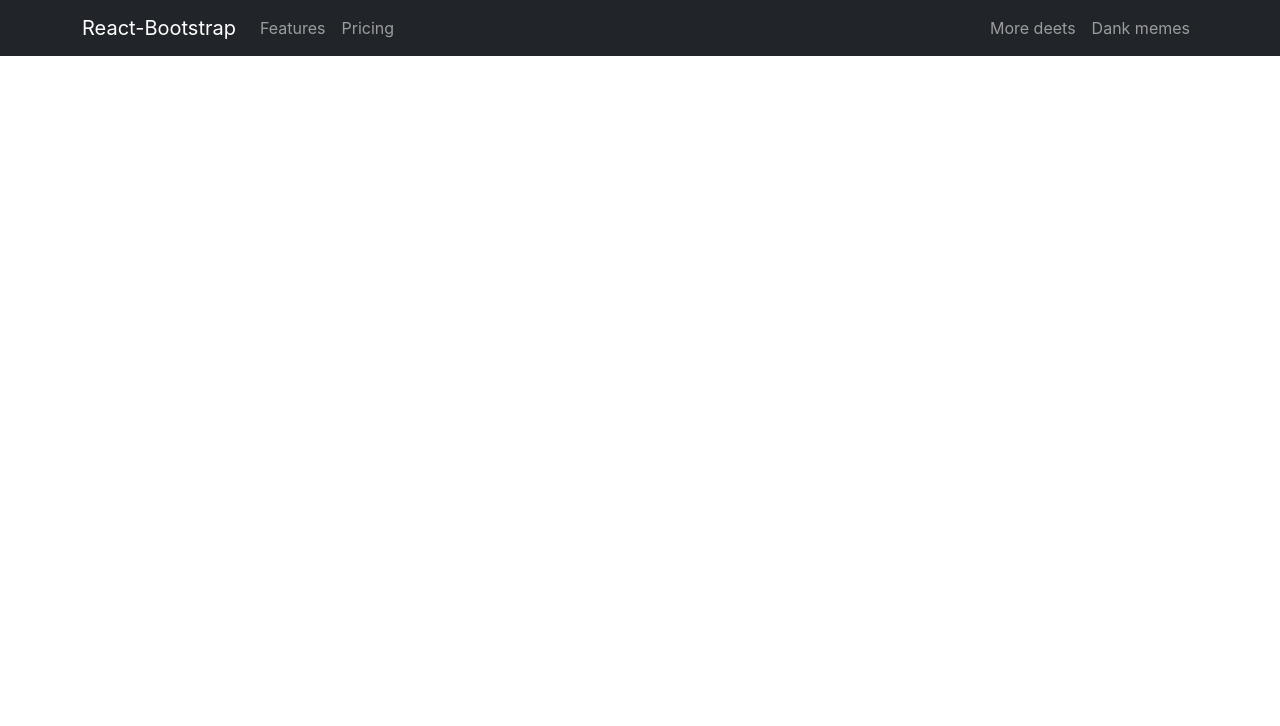
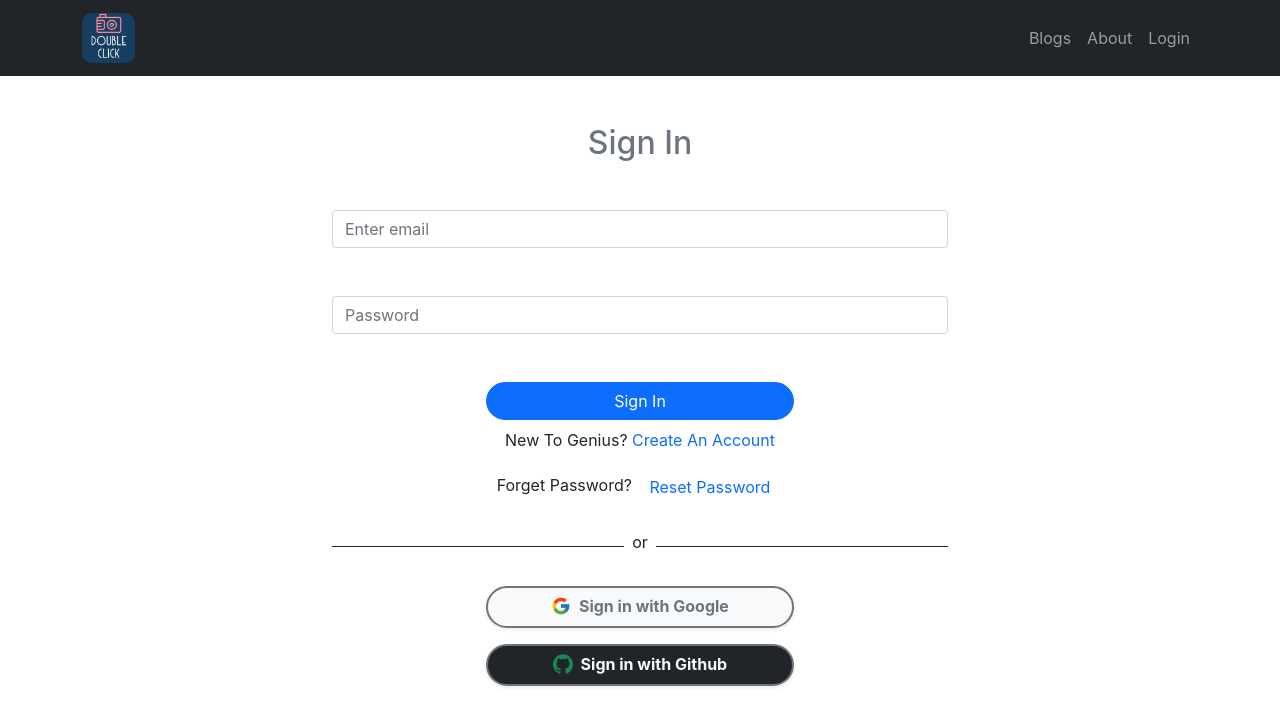
Before and after one commit to utsho-gif/Double-Click, a React (Create React App) app: page /login in a window 1280 px wide. Shown: the top 726 px of the page. Built offline with nearby package versions, Linux system fonts and the light colour scheme; no server answers.

Commit message:
loading,social component added

```diff
--- a/package.json
+++ b/package.json
@@ -15,6 +15,7 @@
     "react-firebase-hooks": "^5.0.3",
     "react-router-dom": "^6.3.0",
     "react-scripts": "5.0.1",
+    "react-toastify": "^8.2.0",
     "web-vitals": "^2.1.4"
   },
   "scripts": {
--- a/src/App.js
+++ b/src/App.js
@@ -3,6 +3,8 @@ import './App.css';
 import Home from './pages/Home/Home/Home';
 import Header from './pages/Shared/Header/Header';
 import { Route, Routes } from 'react-router-dom';
+import Login from './pages/Login/Login/Login';
+import SignUp from './pages/Login/SignUp/SignUp';
 
 function App() {
   return (
@@ -10,6 +12,9 @@ function App() {
       <Header></Header>
       <Routes>
         <Route path='/' element={<Home></Home>}></Route>
+        <Route path='/home' element={<Home></Home>}></Route>
+        <Route path='/login' element={<Login></Login>}></Route>
+        <Route path='/signup' element={<SignUp></SignUp>}></Route>
       </Routes>
     </div>
   );
--- /dev/null
+++ b/src/pages/Login/Login/Login.js
@@ -0,0 +1,67 @@
+import React from "react";
+import { Button, Form } from "react-bootstrap";
+import { Link, useNavigate } from "react-router-dom";
+import { ToastContainer } from "react-toastify";
+import { useSignInWithEmailAndPassword } from 'react-firebase-hooks/auth';
+import auth from "../../../firebase.init";
+import SocialLogin from "../SocialLogin/SocialLogin";
+
+const Login = () => {
+    const navigate = useNavigate();
+    const [
+        signInWithEmailAndPassword,
+        user,
+        loading,
+        error,
+      ] = useSignInWithEmailAndPassword(auth);
+
+      const handleSignIn = event => {
+          event.preventDefault();
+          const email = event.target.email.value;
+          const password = event.target.password.value;
+          signInWithEmailAndPassword(email, password);
+      }
+      if(user){
+          navigate('/home');
+      }
+  return (
+    <div className="container w-50">
+      <h2 className="text-secondary text-center my-5">Sign In</h2>
+      <Form onSubmit={handleSignIn}>
+        <Form.Group className="mb-5" controlId="formBasicEmail">
+          <Form.Control name="email" type="email" placeholder="Enter email" />
+        </Form.Group>
+
+        <Form.Group className="mb-5" controlId="formBasicPassword">
+          <Form.Control name="password" type="password" placeholder="Password" />
+        </Form.Group>
+        <Button
+          className="w-50 mx-auto d-block rounded-pill mb-1"
+          variant="primary"
+          type="submit"
+        >
+          Sign In
+        </Button>
+      </Form>
+      <p className="mt-2">
+        New To Genius?{" "}
+        <Link className="text-decoration-none text-primary" to={"/signup"}>
+          Create An Account
+        </Link>
+      </p>
+      <p>
+        Forget Password?{" "}
+        <button
+          className="btn btn-link text-primary text-decoration-none"
+
+        >
+          Reset Password
+        </button>{" "}
+      </p>
+      <SocialLogin></SocialLogin>
+      <ToastContainer />
+    </div>
+  );
+};
+
+export default Login;
--- /dev/null
+++ b/src/pages/Login/SignUp/SignUp.js
@@ -0,0 +1,81 @@
+import React from 'react';
+import { Button, Form, InputGroup } from 'react-bootstrap';
+import { useCreateUserWithEmailAndPassword, useUpdateProfile } from 'react-firebase-hooks/auth';
+import { Link, useNavigate } from 'react-router-dom';
+import { ToastContainer } from 'react-toastify';
+import auth from '../../../firebase.init';
+import SocialLogin from '../SocialLogin/SocialLogin';
+import Loading from '../../Shared/Loading/Loading';
+
+const SignUp = () => {
+    const navigate = useNavigate();
+    let loadingEle;
+    const [
+        createUserWithEmailAndPassword,
+        user,
+        loading,
+        error,
+      ] = useCreateUserWithEmailAndPassword(auth);
+
+      const [updateProfile, updating, updateError] = useUpdateProfile(auth);
+
+      if(loading){
+        loadingEle = <p>
+            <Loading></Loading>
+        </p>
+      }
+
+
+      const hanleSignUp =async event => {
+        event.preventDefault();
+        const email = event.target.email.value;
+        const password = event.target.password.value;
+        const displayName = event.target.name.value;
+        await createUserWithEmailAndPassword(email, password);
+        await updateProfile({displayName});
+      }
+
+      if(user){
+          navigate('/home');
+      }
+    return (
+        <div className="container w-50">
+      <h2 className="text-secondary text-center my-5">Sign Up</h2>
+      <Form onSubmit={hanleSignUp}>
+        <Form.Group className="mb-5" controlId="formBasicEmail">
+          <Form.Control name="name" type="text" placeholder="Your Name" />
+        </Form.Group>
+
+        <Form.Group className="mb-5" controlId="formBasicEmail">
+          <Form.Control name="email" type="email" placeholder="Enter email" />
+        </Form.Group>
+
+        <Form.Group className="mb-5" controlId="formBasicPassword">
+          <Form.Control name="password" type="password" placeholder="Password" />
+        </Form.Group>
+
+        <Form.Group className="mb-5" controlId="formBasicPassword">
+          <Form.Control name="ConfPassword" type="password" placeholder="Confirm Password" />
+        </Form.Group>
+        {loadingEle}
+        <Button
+          className="w-50 mx-auto d-block rounded-pill mb-1"
+          variant="primary"
+          type="submit"
+        >
+          Sign Up
+        </Button>
+      </Form>
+      <p className="mt-2">
+      Already have an account?{" "}
+        <Link className="text-decoration-none text-primary" to={"/login"}>
+          Sign In
+        </Link>
+      </p>
+      <SocialLogin></SocialLogin>
+      <ToastContainer />
+    </div>
+    );
+};
+
+export default SignUp;
--- /dev/null
+++ b/src/pages/Login/SocialLogin/SocialLogin.js
@@ -0,0 +1,57 @@
+import React from "react";
+import { useSignInWithGithub, useSignInWithGoogle } from "react-firebase-hooks/auth";
+import { FcGoogle } from "react-icons/fc";
+import { ImGithub } from "react-icons/im";
+import { useNavigate } from "react-router-dom";
+import auth from "../../../firebase.init";
+import Loading from '../../Shared/Loading/Loading';
+
+
+const SocialLogin = () => {
+    const navigate = useNavigate();
+    const [signInWithGoogle, googleUser, googleLoading, googleError] = useSignInWithGoogle(auth);
+    const [signInWithGithub, gitUser, gitLoading, gitError] = useSignInWithGithub(auth);
+  let errorElement;
+  if(googleLoading || gitLoading){
+    return <Loading></Loading>
+  }
+  if (googleError || gitError) {
+    errorElement = (
+        <p className="text-danger">
+          Error: {googleError?.message} {gitError?.message}
+        </p>
+    );
+  }
+
+  if (googleUser || gitUser) {
+    navigate("/home");
+  }
+  return (
+    <div>
+      <div className="d-flex justify-content-center align-items-center">
+        <div style={{ height: "1px" }} className="bg-dark w-50"></div>
+        <p className="mt-2 mx-2">or</p>
+        <div style={{ height: "1px" }} className="bg-dark w-50"></div>
+      </div>
+      {errorElement}
+      <div>
+        <button
+          onClick={() => signInWithGoogle()}
+          className="btn btn-light shadow-sm border-secondary rounded-3 w-50 border-2 rounded-pill fw-bold text-secondary d-block mx-auto my-3"
+        >
+          <FcGoogle className="fw-bold mb-1 me-1 fs-5"></FcGoogle> Sign in with
+          Google
+        </button>
+        <button
+          onClick={() => signInWithGithub()}
+          className="btn btn-light shadow-sm border-secondary bg-dark rounded-3 w-50 border-2 rounded-pill fw-bold text-light d-block mx-auto"
+        >
+          <ImGithub className="fw-bold mb-1 me-1 fs-5 text-success"></ImGithub>{" "}
+          Sign in with Github
+        </button>
+      </div>
+    </div>
+  );
+};
+
+export default SocialLogin;
--- a/src/pages/Shared/Header/Header.js
+++ b/src/pages/Shared/Header/Header.js
@@ -1,23 +1,63 @@
+import { signOut } from "firebase/auth";
 import React from "react";
 import { Container, Nav, Navbar } from "react-bootstrap";
+import { useAuthState } from "react-firebase-hooks/auth";
+import { Link } from "react-router-dom";
+import auth from "../../../firebase.init";
+import logo from "../../../images/logo.JPG";
+import Loading from '../../Shared/Loading/Loading';
 
 const Header = () => {
+  let loadingEle;
+  const [user, loading, error] = useAuthState(auth);
+
+  if(loading){
+    loadingEle = <p>
+        <Loading></Loading>
+    </p>
+  }
+
+  const handleSignOut = () => {
+    signOut(auth)
+    .then(() => {})
+    .catch(error => {
+      error(error.message);
+    })
+  }
   return (
     <div>
       <Navbar collapseOnSelect expand="lg" bg="dark" variant="dark">
         <Container>
-          <Navbar.Brand href="#home">React-Bootstrap</Navbar.Brand>
+          <Navbar.Brand as={Link} to="/home">
+            <img
+              style={{ borderRadius: "10px" }}
+              height="50px"
+              src={logo}
+              alt=""
+            />
+          </Navbar.Brand>
           <Navbar.Toggle aria-controls="responsive-navbar-nav" />
           <Navbar.Collapse id="responsive-navbar-nav">
-            <Nav className="me-auto">
-              <Nav.Link href="#features">Features</Nav.Link>
-              <Nav.Link href="#pricing">Pricing</Nav.Link>
-            </Nav>
+            <Nav className="me-auto"></Nav>
             <Nav>
-              <Nav.Link href="#deets">More deets</Nav.Link>
-              <Nav.Link eventKey={2} href="#memes">
-                Dank memes
+              <Nav.Link as={Link} to="/blog">
+                Blogs
               </Nav.Link>
+              <Nav.Link as={Link} to="/about">
+                About
+              </Nav.Link>
+              {user ? (
+                <>
+                {loadingEle}
+                <p className="text-warning mx-2 mt-2">{user?.displayName}</p>
+                <button onClick={handleSignOut} className="btn btn-outline-light h-50">Sign Out</button>
+                </>
+
+              ) : (
+                <Nav.Link as={Link} to="/login">
+                  Login
+                </Nav.Link>
+              )}
             </Nav>
           </Navbar.Collapse>
         </Container>
--- /dev/null
+++ b/src/pages/Shared/Loading/Loading.js
@@ -0,0 +1,25 @@
+import React from "react";
+import { Button, Spinner } from "react-bootstrap";
+
+const Loading = () => {
+  return (
+    <div
+
+    >
+      <>
+        <Button variant="primary" disabled>
+          <Spinner
+            as="span"
+            animation="grow"
+            size="sm"
+            role="status"
+            aria-hidden="true"
+          />
+          Please Wait...
+        </Button>
+      </>
+    </div>
+  );
+};
+
+export default Loading;
```
Also changed, not shown: firebase.json (added), 2 other files (tests, documents, lock files or other folders).
